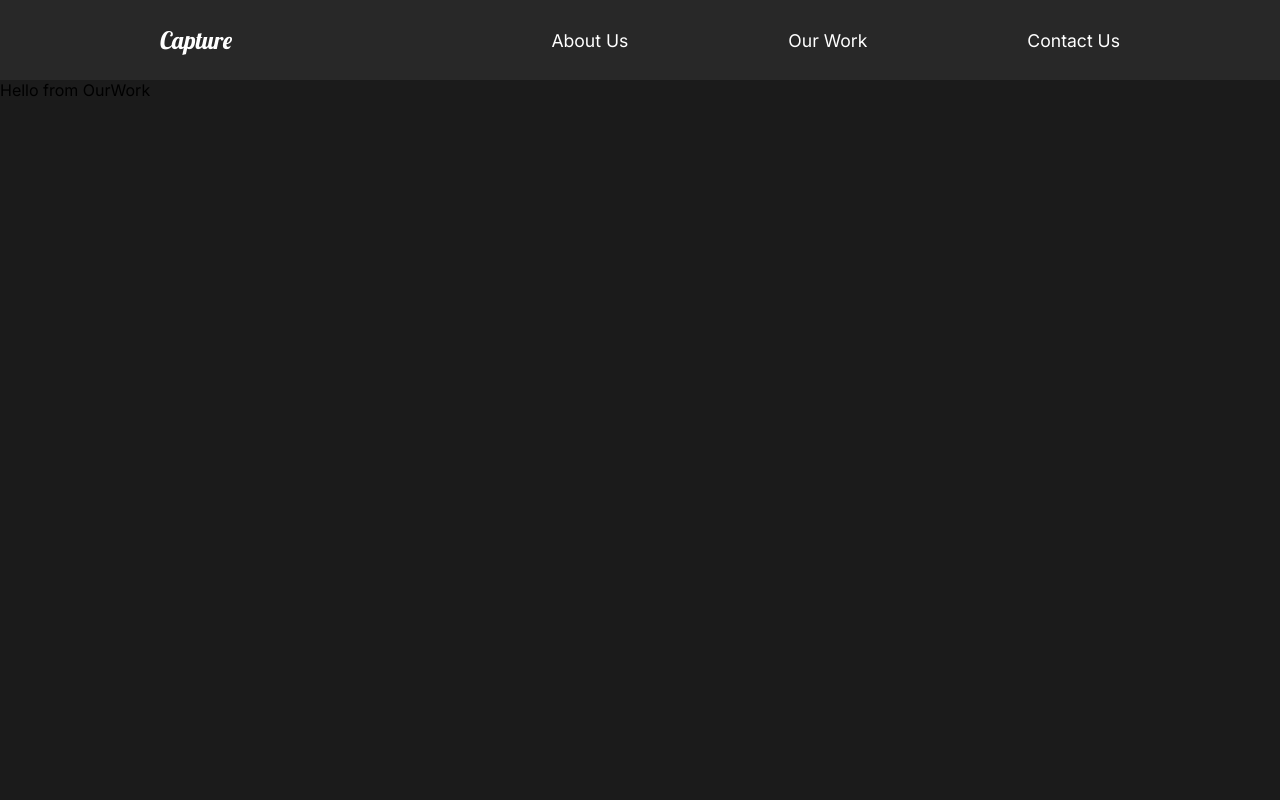
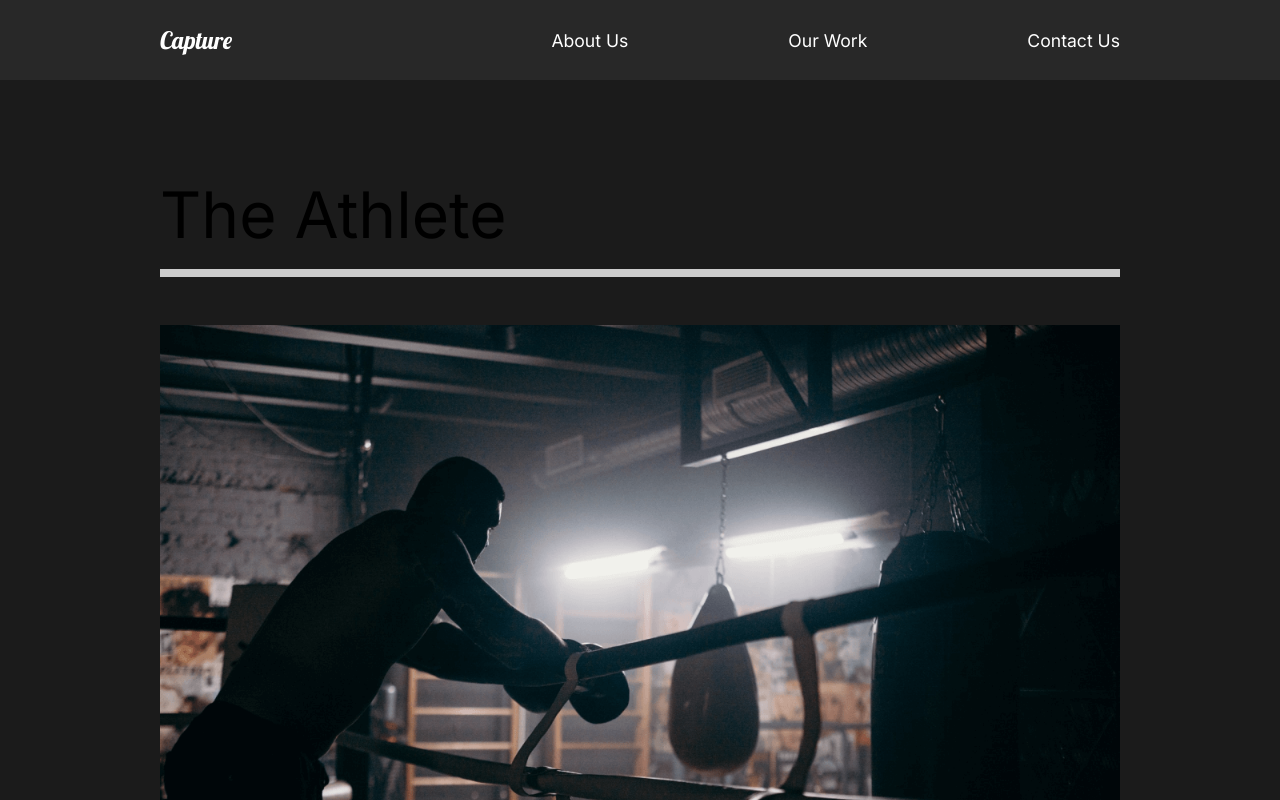
Before and after one commit to rangoc/Movies-Portfolio, a React (Create React App) app: page /work in a window 1280 px wide. Shown: the top 800 px of the page. Built offline with nearby package versions, Linux system fonts and the light colour scheme.

Commit message:
Styling Our Work page

```diff
--- a/src/pages/OurWork.js
+++ b/src/pages/OurWork.js
@@ -1,7 +1,57 @@
 import React from 'react';
-
+import styled from 'styled-components';
+import { Link } from 'react-router-dom';
+// Images
+import athlete from 'assets/athlete-small.png';
+import theracer from 'assets/theracer-small.png';
+import goodtimes from 'assets/goodtimes-small.png';
 const OurWork = () => {
-  return <div>Hello from OurWork</div>;
+  return (
+    <Work>
+      <Movie>
+        <h2>The Athlete</h2>
+        <div className="line"></div>
+        <Link>
+          <img src={athlete} alt="" />
+        </Link>
+      </Movie>
+      <Movie>
+        <h2>The Racer</h2>
+        <div className="line"></div>
+        <Link>
+          <img src={theracer} alt="" />
+        </Link>
+      </Movie>
+      <Movie>
+        <h2>Good Times</h2>
+        <div className="line"></div>
+        <Link>
+          <img src={goodtimes} alt="" />
+        </Link>
+      </Movie>
+    </Work>
+  );
 };
 
+const Work = styled.div`
+  min-height: 100vh;
+  overflow: hidden;
+  padding: 5rem 10rem;
+  h2 {
+    padding: 1rem 0rem;
+  }
+`;
+const Movie = styled.div`
+  padding-bottom: 10rem;
+  .line {
+    height: 0.5rem;
+    background: #cccccc;
+    margin-bottom: 3rem;
+  }
+  img {
+    width: 100%;
+    height: 70vh;
+    object-fit: cover;
+  }
+`;
 export default OurWork;
```
